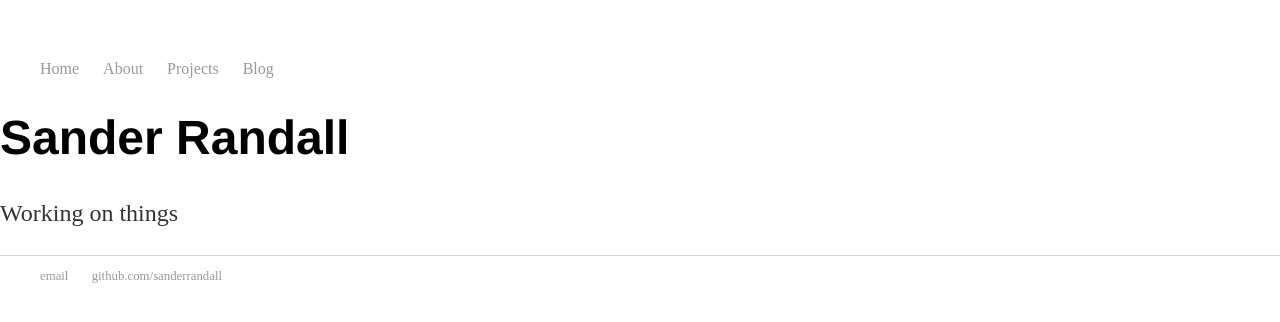
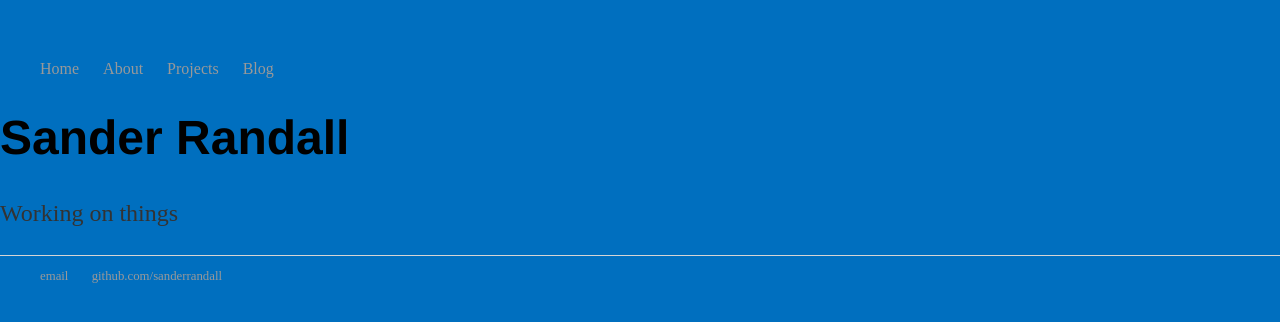
Before and after one commit to sanderrandall/sanderrandall.github.io, a Jekyll site: the page built from index.html, in a window 1280 px wide. Shown: the top 322 px of the page. Built offline with Jekyll 4.4.1, drawn with Linux system fonts in a browser that asks for light colours.

Commit message:
Update default.html

```diff
--- a/_layouts/default.html
+++ b/_layouts/default.html
@@ -5,7 +5,7 @@
 			<!-- link to main stylesheet -->
 			<link rel="stylesheet" type="text/css" href="/css/main.css">
 		</head>
-		<body>
+		<body bgcolor="#006FBF">
 			<nav>
 	    		<ul>
 	        		<li><a href="/">Home</a></li>
```
